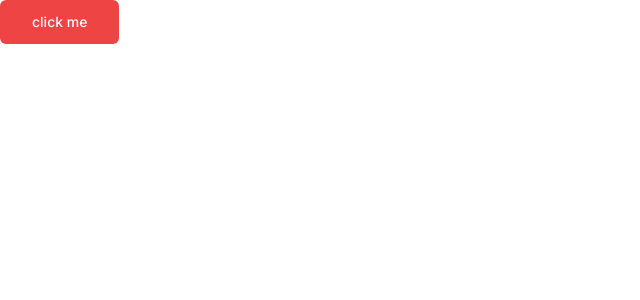
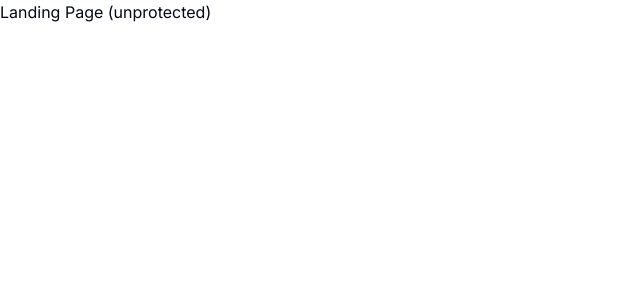
Before and after one commit to Aeickelman40/ai-saas, a Next.js app: page / in a window 1280 px wide. Shown: the top 300 px of the page, without its empty margins (0-640 px from the left). Built offline with nearby package versions, Linux system fonts and the light colour scheme.

Commit message:
Add intial routing structure

```diff
--- /dev/null
+++ b/app/(dashboard)/(routes)/dashboard/page.tsx
@@ -0,0 +1,5 @@
+const DashboardPage = () => {
+  return <p>Dashboard page (Protected)</p>;
+};
+
+export default DashboardPage;
--- /dev/null
+++ b/app/(landing)/page.tsx
@@ -0,0 +1,5 @@
+const LandingPage = () => {
+  return <div>Landing Page (unprotected)</div>;
+};
+
+export default LandingPage;
--- a/app/page.tsx
+++ /dev/null
@@ -1,9 +0,0 @@
-import { Button } from "@/components/ui/button";
-
-export default function Home() {
-  return (
-    <Button variant="destructive" size="lg">
-      click me
-    </Button>
-  );
-}
```
